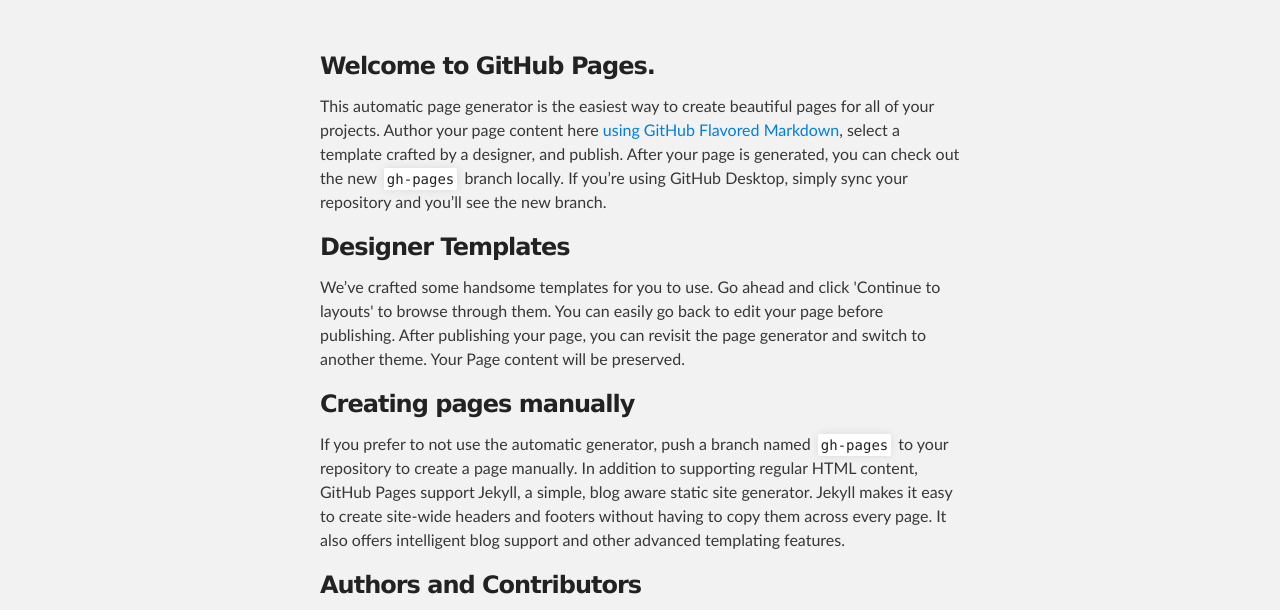
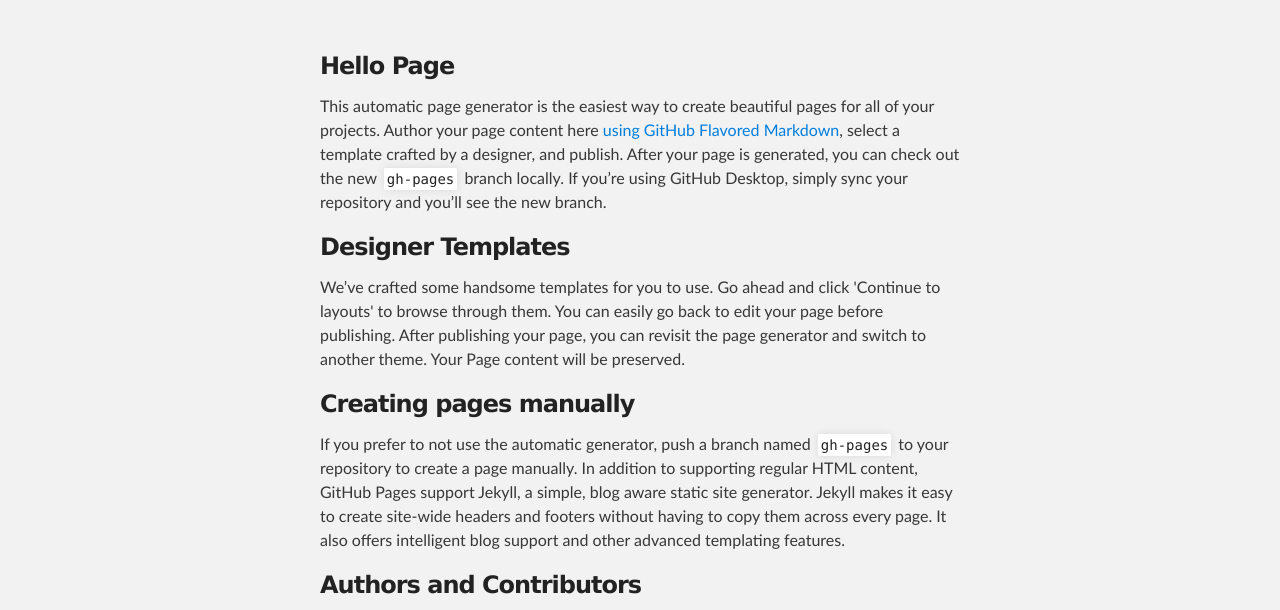
Before and after one commit to asnani04/pagetry, a plain HTML site: page index.html in a window 1280 px wide. Shown: the part 176-786 px from the top of the page. Drawn offline with Linux system fonts and the light colour scheme.

Commit message:
Initial changes to home

```diff
--- a/index.html
+++ b/index.html
@@ -4,11 +4,11 @@
   <head>
     <meta charset='utf-8'>
     <meta http-equiv="X-UA-Compatible" content="chrome=1">
-    <meta name="description" content="Asnani04.GitHub.io : ">
+    <meta name="description" content="Nishit Asnani: ">
 
     <link rel="stylesheet" type="text/css" media="screen" href="stylesheets/stylesheet.css">
 
-    <title>Asnani04.GitHub.io</title>
+    <title>Nishit Asnani</title>
   </head>
 
   <body>
@@ -28,7 +28,7 @@
     <div id="main_content_wrap" class="outer">
       <section id="main_content" class="inner">
         <h3>
-<a id="welcome-to-github-pages" class="anchor" href="#welcome-to-github-pages" aria-hidden="true"><span aria-hidden="true" class="octicon octicon-link"></span></a>Welcome to GitHub Pages.</h3>
+<a id="Hello Page" class="anchor" href="#welcome-to-github-pages" aria-hidden="true"><span aria-hidden="true" class="octicon octicon-link"></span></a>Hello Page</h3>
 
 <p>This automatic page generator is the easiest way to create beautiful pages for all of your projects. Author your page content here <a href="https://guides.github.com/features/mastering-markdown/">using GitHub Flavored Markdown</a>, select a template crafted by a designer, and publish. After your page is generated, you can check out the new <code>gh-pages</code> branch locally. If you’re using GitHub Desktop, simply sync your repository and you’ll see the new branch.</p>
 
```
